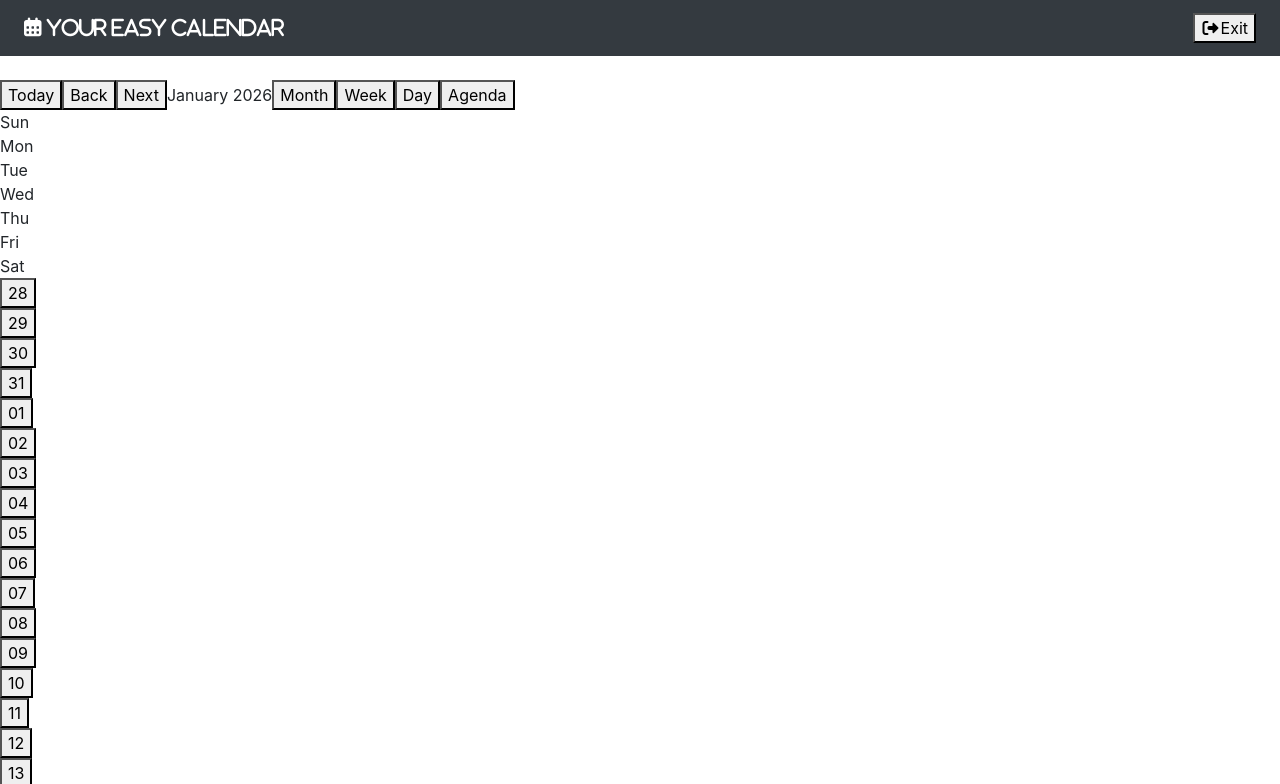
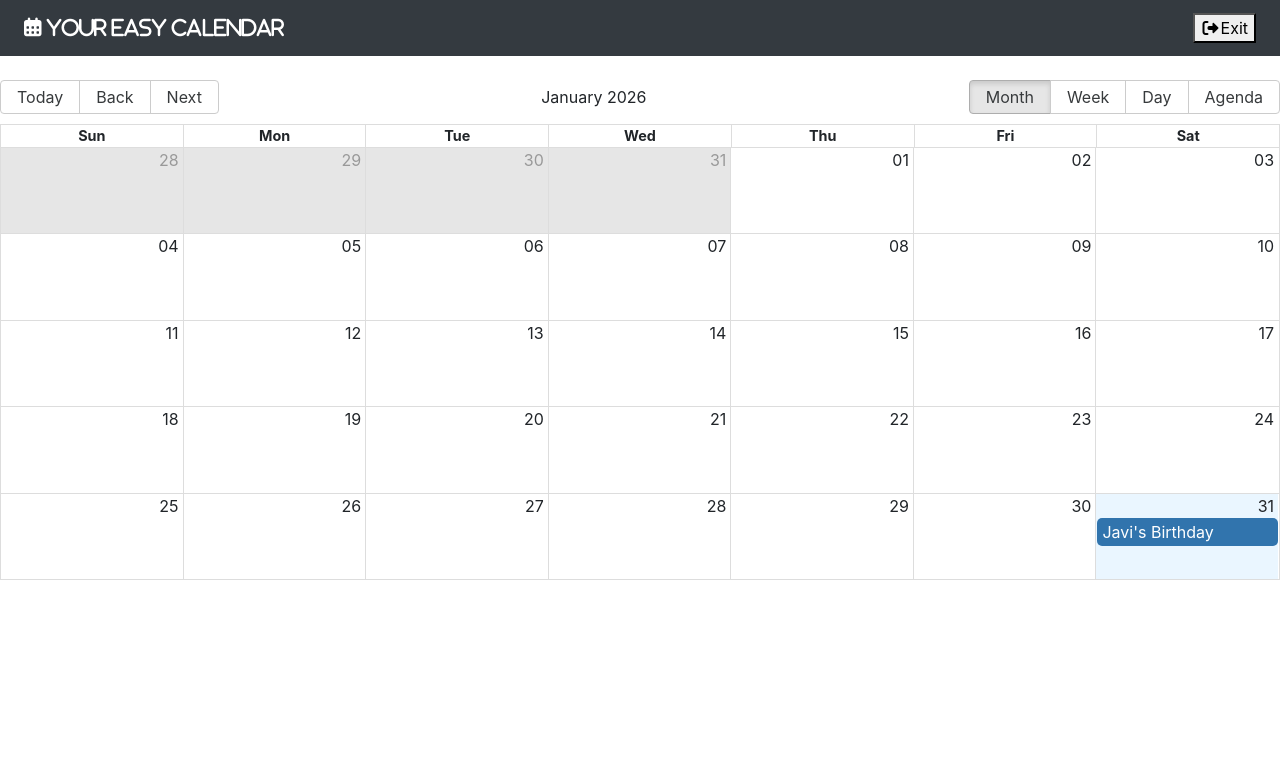
Before and after one commit to franciscojgonzalezfernandez-lgtm/calendar, a React (Vite) app: page / in a window 1280 px wide. Shown: the top 784 px of the page. Built offline with nearby package versions, Linux system fonts and the light colour scheme.

Commit message:
Styled calendar

```diff
--- a/src/calendar/pages/CalendarPage.tsx
+++ b/src/calendar/pages/CalendarPage.tsx
@@ -1,4 +1,5 @@
 import { Calendar, dateFnsLocalizer } from "react-big-calendar";
+import "react-big-calendar/lib/css/react-big-calendar.css";
 import type { Event } from "react-big-calendar";
 import { format, parse, startOfWeek, getDay, addHours } from "date-fns";
 import { enUS } from "date-fns/locale/en-US";
@@ -21,7 +22,7 @@
   {
     title: "Javi's Birthday",
     start: new Date(),
-    end: addHours(new Date(), 1),
+    end: addHours(new Date(), 2),
   },
 ];
 
```
